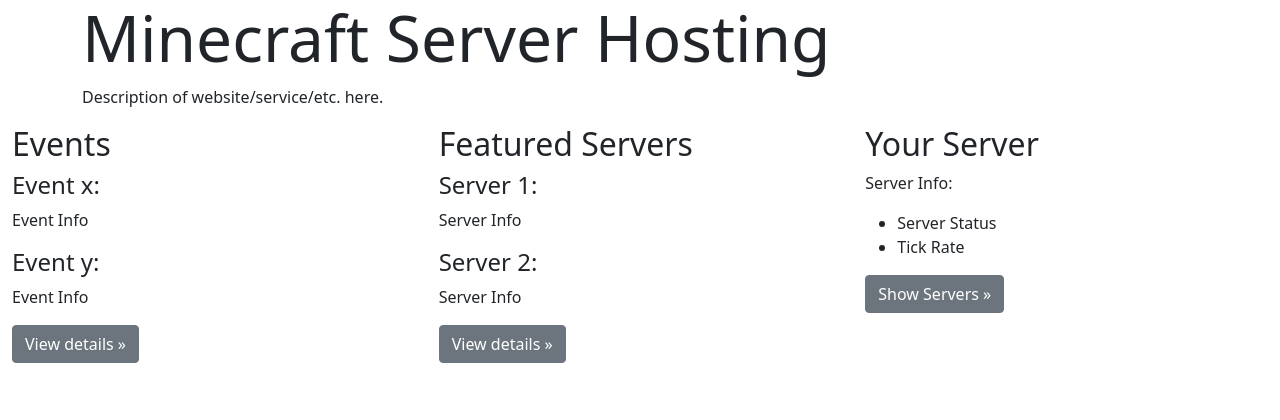
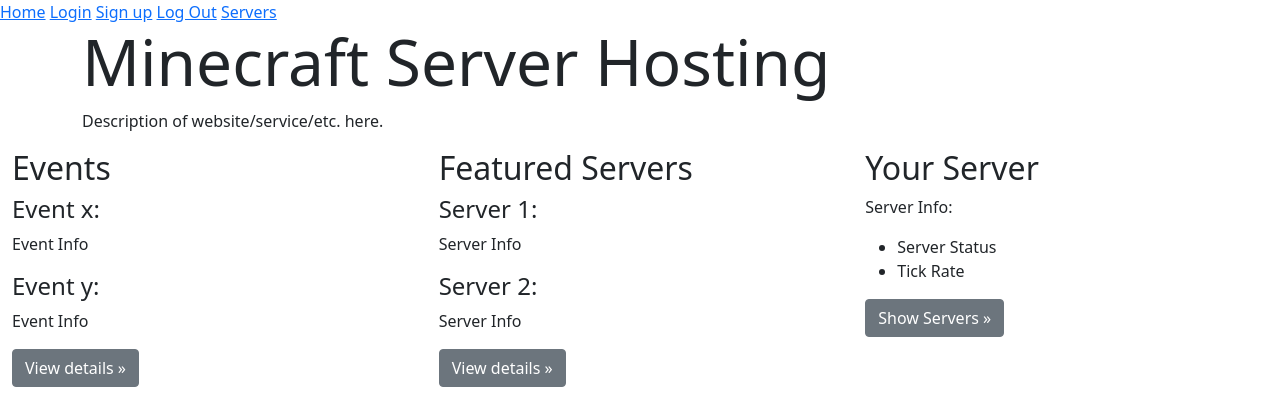
Before and after one commit to BaconB0TOrg/GCCWebProject, a Flask app: page /welcome/ in a window 1280 px wide. Shown: the top 420 px of the page. Run offline with Flask 2, Linux system fonts and the light colour scheme.

Commit message:
Added links between pages

```diff
--- a/templates/root.html
+++ b/templates/root.html
@@ -20,6 +20,15 @@
 
 <body>
   {% include "flash.html" %}
+  <nav>
+    <a href="/">Home</a>
+    <a href="/login/">Login</a>
+    <a href="/register/">Sign up</a>
+    <a href="/log-out/">Log Out</a>
+
+    <a href="/server/">Servers</a>
+
+  </nav>
   {% block content %} {% endblock %}
 </body>
 
```
Also changed, not shown: server_hosting.sqlite3.
